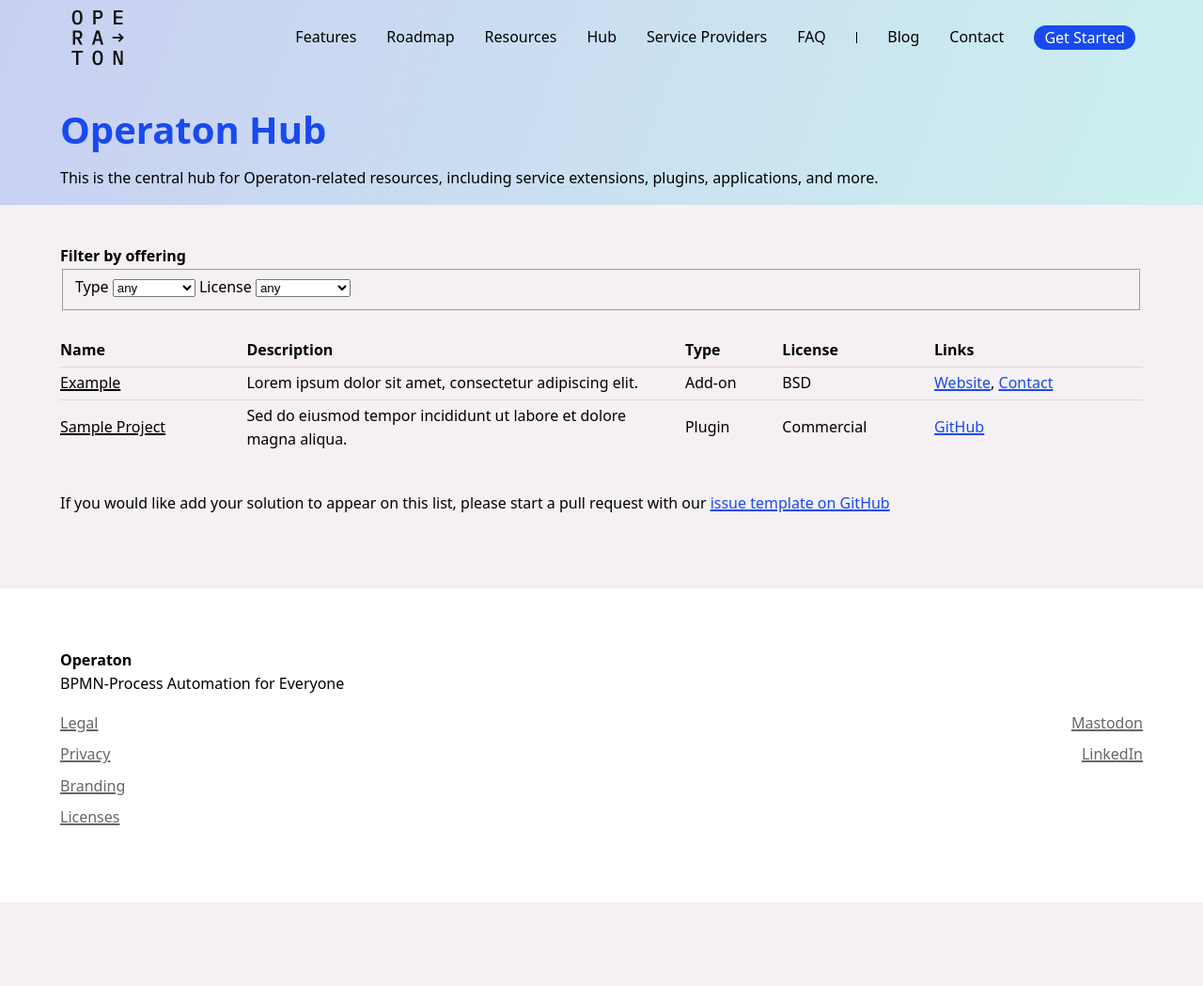
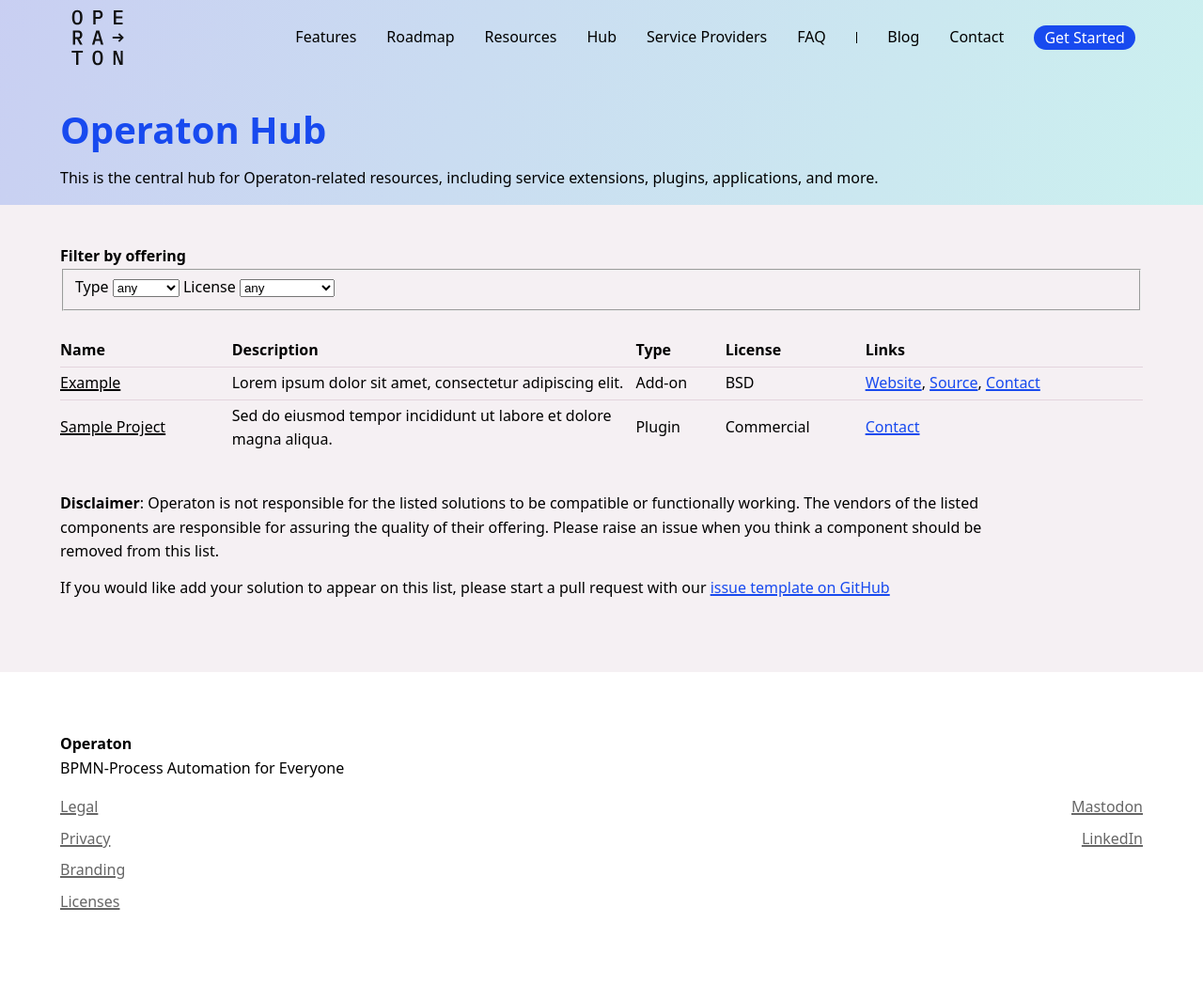
Before and after one commit to operaton/operaton.org, a Jekyll site: the page built from hub.html, in a window 1280 px wide. Shown: the whole page at 94% size. Built offline with Jekyll 4.4.1, drawn with Linux system fonts in a browser that asks for light colours; before the commit the page ends 960 px from its top, so only the background shows below that.

```diff
--- a/_data/hub-items.yml
+++ b/_data/hub-items.yml
@@ -6,6 +6,8 @@
   links:
     - label: Website
       url: https://www.example.com
+    - label: Source
+      url: https://github.com/sample/project
     - label: Contact
       url: mailto:foo@bar.com
 - name: Sample Project
@@ -14,5 +16,5 @@
   type: 1
   license: 0
   links:
-    - label: GitHub
-      url: https://github.com/sample/project
+    - label: Contact
+      url: mailto:foo@bar.com
--- a/hub.html
+++ b/hub.html
@@ -10,8 +10,8 @@ title: Hub
   </p>
 </header>
 
-{% assign types = "Application|Plugin|Add-on|Tool" | split: "|" %}
-{% assign licenses = "Commercial|Apache 2.0|MIT|BSD|LPGPL|GPL|EPL 2.0|Other Open Source" | split: "|" %}
+{% assign types = "Solution|Plugin|Add-on|Tool" | split: "|" %}
+{% assign licenses = "Commercial|AGPL|Apache 2.0|BSD|EPL 2.0|LPGPL|GPL|MIT|Other Open Source" | split: "|" %}
 
 <div class="wrapper">
 
@@ -85,6 +85,10 @@ title: Hub
 
 <br>
 
+<p class="content"><b>Disclaimer</b>: Operaton is not responsible for the listed solutions to be compatible or functionally working. The vendors of the listed components are responsible for assuring the quality of their offering.
+  Please raise an issue when you think a component should be removed from this list.
+</p>
+
 <p class="content">If you would like add your solution to appear on this list, please start a pull request with our <a href="https://github.com/operaton/operaton.org/issues/new?template=request-hub-entry.md">issue template on GitHub</a> </p>
 
 
```
Also changed, not shown: .github/ISSUE_TEMPLATE/request-hub-entry.md.
